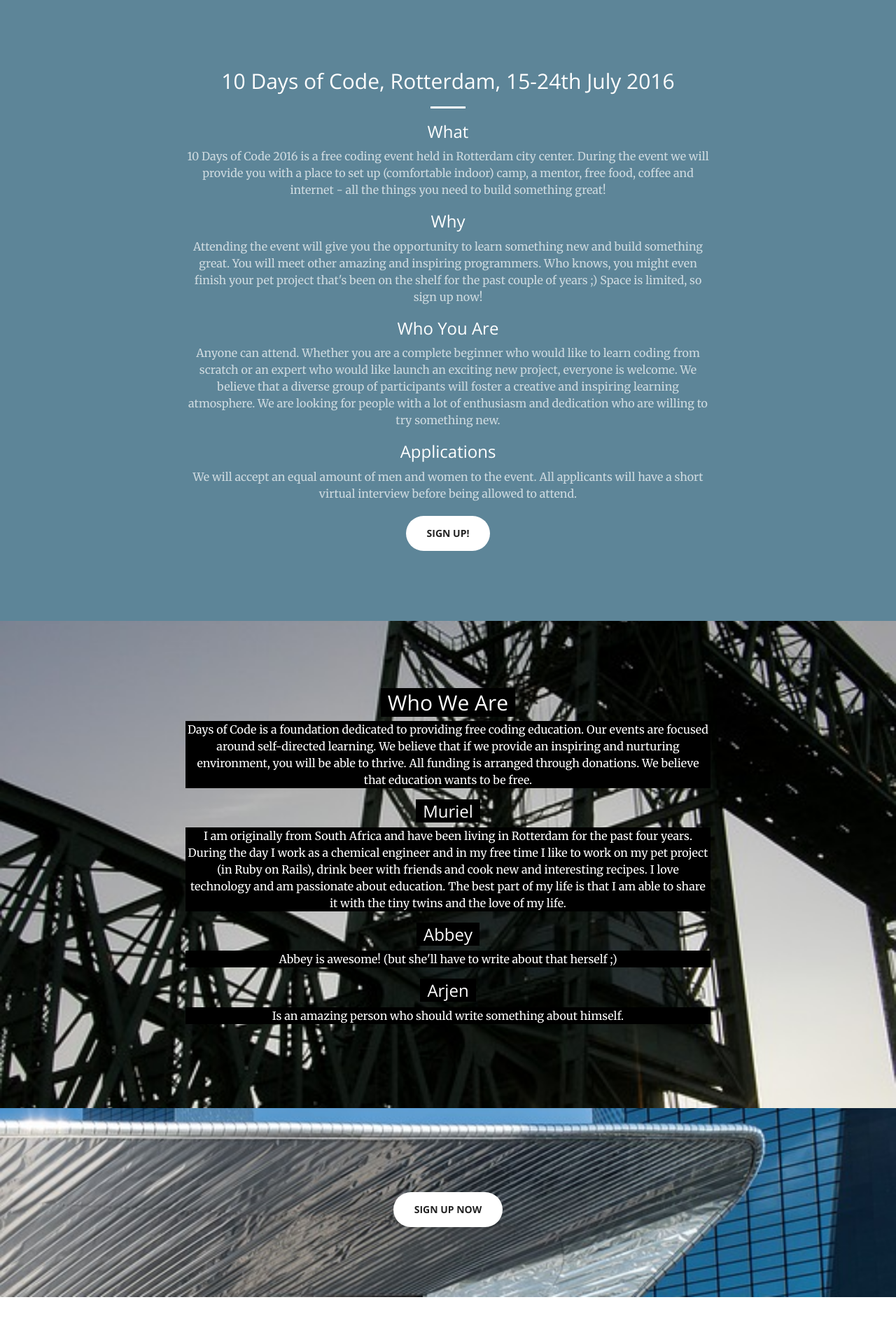
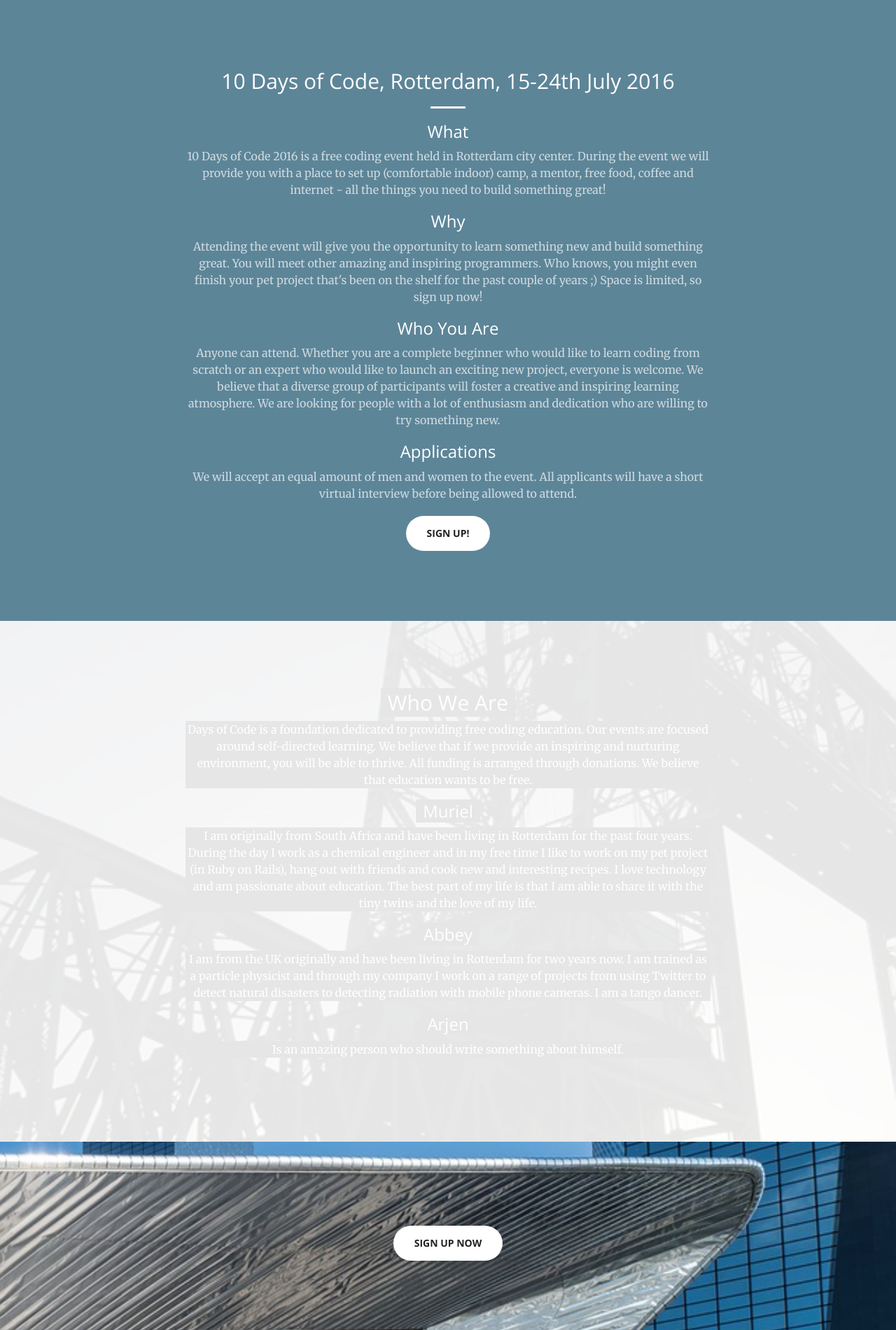
Before and after one commit to abbeywaldron/daysofcode, a PHP site: page /main.html in a window 1280 px wide. Shown: the part 801-2701 px from the top of the page at 70% size. Run offline with PHP 8.4, Linux system fonts and the light colour scheme.

Commit message:
some changes from Muriel and start about abbey section

```diff
--- a/css/creative.css
+++ b/css/creative.css
@@ -210,7 +210,8 @@ header {
 .who {
      width: 100%;
      background-image: url(../img/who_background.jpg);
-     background-position: center;
+     filter: opacity(0.1);
+  background-position: center;
     -webkit-background-size: cover;
     -moz-background-size: cover;
     background-size: cover;
--- a/main.html
+++ b/main.html
@@ -102,7 +102,7 @@
 		    <p class="text-faded">Attending the event will give you the opportunity to learn something new and build something great. You will meet other amazing and inspiring programmers. Who knows, you might even finish your pet project that's been on the shelf for the past couple of years ;) Space is limited, so sign up now!</p>
 
 		    <h3>Who You Are</h3>
-		    <p class="text-faded">Anyone can attend. Whether you are a complete beginner who would like to learn coding from scratch or an expert who would like launch an exciting new project, everyone is welcome. We believe that a diverse group of participants will foster a creative and inspiring learning atmosphere. We are looking for people with a lot of enthusiasm and dedication who are willing to try something new.</p>
+		    <p class="text-faded">Anyone can attend. Whether you are a complete beginner who would like to learn coding from scratch or an expert who would like to launch an exciting new project, everyone is welcome. We believe that a diverse group of participants will foster a creative and inspiring learning atmosphere. We are looking for people with a lot of enthusiasm and dedication who are willing to try something new.</p>
 
 		    <h3>Applications</h3>
 		    <p class="text-faded">We will accept an equal amount of men and women to the event. All applicants will have a short virtual interview before being allowed to attend.</p>
@@ -126,10 +126,10 @@
 	    <p class="text-faded">Days of Code is a foundation dedicated to providing free coding education. Our events are focused around self-directed learning. We believe that if we provide an inspiring and nurturing environment, you will be able to thrive. All funding is arranged through donations. We believe that education wants to be free.</p>
 
 	    <h3><span class="tape">Muriel</span></h3>
-	    <p class="text-faded">I am originally from South Africa and have been living in Rotterdam for the past four years. During the day I work as a chemical engineer and in my free time I like to work on my pet project (in Ruby on Rails), drink beer with friends and cook new and interesting recipes. I love technology and am passionate about education. The best part of my life is that I am able to share it with the tiny twins and the love of my life.</p>
+	    <p class="text-faded">I am originally from South Africa and have been living in Rotterdam for the past four years. During the day I work as a chemical engineer and in my free time I like to work on my pet project (in Ruby on Rails), hang out with friends and cook new and interesting recipes. I love technology and am passionate about education. The best part of my life is that I am able to share it with the tiny twins and the love of my life.</p>
 
 	    <h3><span class="tape">Abbey</span></h3>
-	    <p class="text-faded">Abbey is awesome! (but she'll have to write about that herself ;)</p>
+	    <p class="text-faded">I am from the UK originally and have been living in Rotterdam for two years now.  I am trained as a particle physicist and through my company I work on a range of projects from using Twitter to detect natural disasters to detecting radiation with mobile phone cameras.  I am a tango dancer.</p>
 
 	    <h3><span class="tape">Arjen</span></h3>
 	    <p class="text-faded">Is an amazing person who should write something about himself.</p>
```
